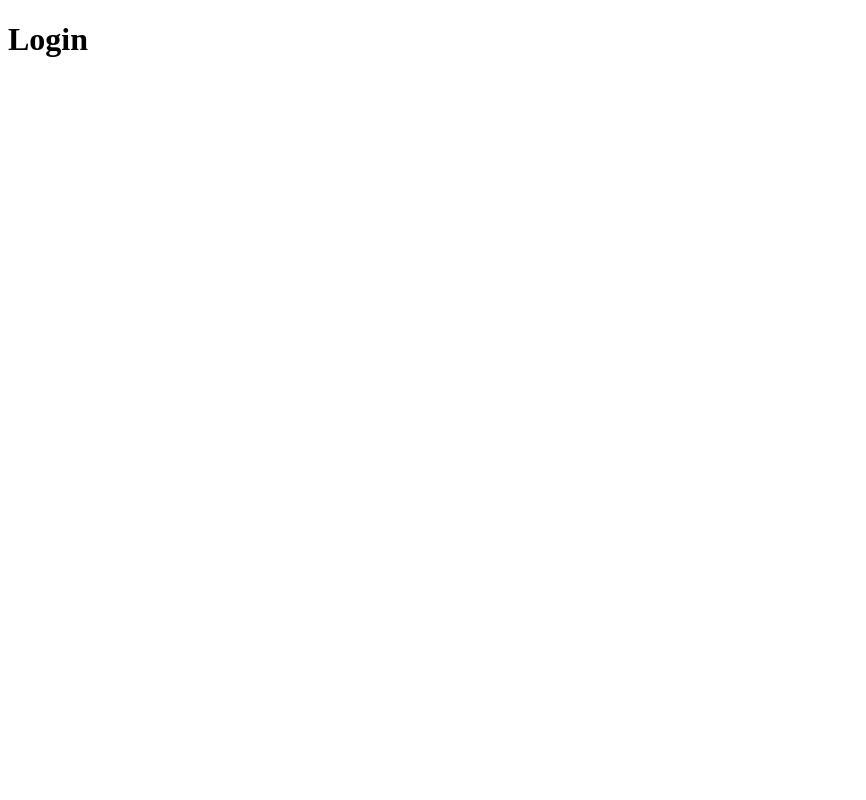
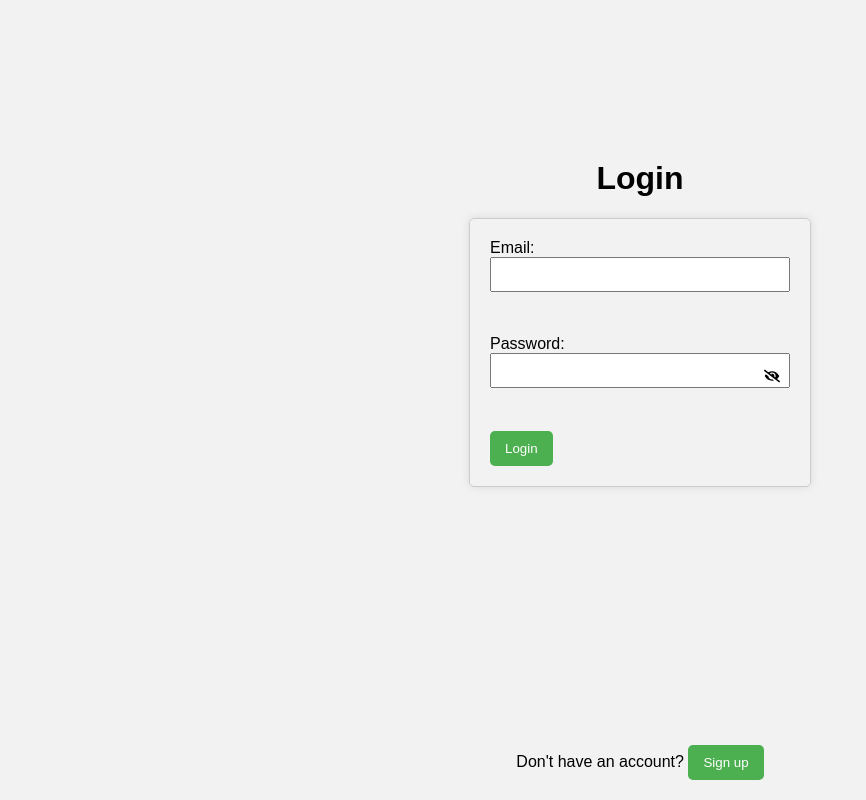
Before and after one commit to Airansh/Hospital-Management-System-Demo, a React (Create React App) app in the folder react-app/: page /login in a window 1280 px wide. Shown: the whole page, without its empty margins (0-866 px from the left). Built offline with nearby package versions, Linux system fonts and the light colour scheme.

Commit message:
added login screen

```diff
--- a/react-app/package.json
+++ b/react-app/package.json
@@ -8,6 +8,7 @@
     "@testing-library/user-event": "^13.5.0",
     "react": "^18.2.0",
     "react-dom": "^18.2.0",
+    "react-icons": "^5.0.1",
     "react-router-dom": "^6.21.3",
     "react-scripts": "5.0.1",
     "web-vitals": "^2.1.4"
--- /dev/null
+++ b/react-app/src/App.css
@@ -0,0 +1,10 @@
+body {
+    background-color: #f2f2f2; /* Light grey color */
+    margin: 0; /* Remove default margin */
+    font-family: Arial, sans-serif; /* Set a default font family if needed */
+  }
+
+  .app-container {
+    text-align: center; /* Center the content horizontally */
+    padding: 20px;
+  }
--- a/react-app/src/App.js
+++ b/react-app/src/App.js
@@ -1,4 +1,6 @@
 import {BrowserRouter, Route, Routes} from 'react-router-dom'
+
+import './App.css'
 
 import SignUp from './modules/Authentication/SignUp';
 import Login from './modules/Authentication/Login';
--- a/react-app/src/modules/Authentication/Login/index.js
+++ b/react-app/src/modules/Authentication/Login/index.js
@@ -1,10 +1,73 @@
+import { useState } from "react";
+import "./styles/loginStyles.css";
+import { FaEye, FaEyeSlash } from "react-icons/fa";
+import { useNavigate } from "react-router-dom";
 
-function Login () {
-    return (
-        <div>
-            <h1>Login</h1>
-        </div>
-    )
+function Login() {
+  const nav = useNavigate();
+  const [email, setEmail] = useState("");
+  const [password, setPassword] = useState("");
+  const [showPassword, setShowPassword] = useState(false);
+
+  const handleEmailChange = (e) => {
+    setEmail(e.target.value);
+  };
+
+  const handlePasswordChange = (e) => {
+    setPassword(e.target.value);
+  };
+  const handleTogglePassword = () => {
+    setShowPassword(!showPassword);
+  };
+
+  const handleSubmit = (e) => {
+    e.preventDefault();
+    // Add login logic here
+    console.log("Email:", email);
+    console.log("Password:", password);
+  };
+
+  return (
+    <>
+      <div className="title">
+        <h1>Login</h1>
+      </div>
+      <form className="login-form" onSubmit={handleSubmit}>
+        <label>
+          Email:
+          <input
+            type="email"
+            value={email}
+            onChange={handleEmailChange}
+            required
+          />
+        </label>
+        <br />
+        <label className="password-label">
+          Password:
+          <div className="password-input-container">
+            <input
+              type={showPassword ? "text" : "password"}
+              value={password}
+              onChange={handlePasswordChange}
+              required
+            />
+            <div className="toggle-password" onClick={handleTogglePassword}>
+              {showPassword ? <FaEye /> : <FaEyeSlash />}
+            </div>
+          </div>
+        </label>
+        <br />
+        <button type="submit">Login</button>
+      </form>
+      <div className="signup-link">
+        <p>
+          Don't have an account?{" "}
+          <button onClick={() => nav('/signup')}>Sign up</button>
+        </p>
+      </div>
+    </>
+  );
 }
 
-export default Login
+export default Login;
--- /dev/null
+++ b/react-app/src/modules/Authentication/Login/styles/loginStyles.css
@@ -0,0 +1,68 @@
+.title {
+    margin-top: 20vh;
+    text-align: center;
+    margin-bottom: 20px;
+  }
+
+.login-form {
+    max-width: 300px;
+    margin: 0 auto;
+    padding: 20px;
+    border: 1px solid #ccc;
+    border-radius: 5px;
+    box-shadow: 0 0 10px rgba(0, 0, 0, 0.1);
+  }
+
+  label {
+    display: block;
+    margin-bottom: 10px;
+  }
+
+  input {
+    width: 100%;
+    padding: 8px;
+    margin-bottom: 15px;
+    box-sizing: border-box;
+  }
+
+  button {
+    background-color: #4caf50;
+    color: white;
+    padding: 10px 15px;
+    border: none;
+    border-radius: 5px;
+    cursor: pointer;
+  }
+
+  button:hover {
+    background-color: #45a049;
+  }
+
+  .password-label {
+    position: relative;
+  }
+
+  .password-input-container {
+    position: relative;
+  }
+
+  .toggle-password {
+    position: absolute;
+    top: 50%;
+    right: 10px;
+    transform: translateY(-50%);
+    cursor: pointer;
+  }
+
+  .signup-link {
+    position: fixed;
+    bottom: 20px; /* Adjust the distance from the bottom as needed */
+    left: 50%;
+    transform: translateX(-50%);
+    text-align: center;
+    width: 100%;
+  }
+
+  .signup-link p {
+    margin: 0;
+  }
```
Also changed, not shown: 1 other file (tests, documents, lock files or other folders).
